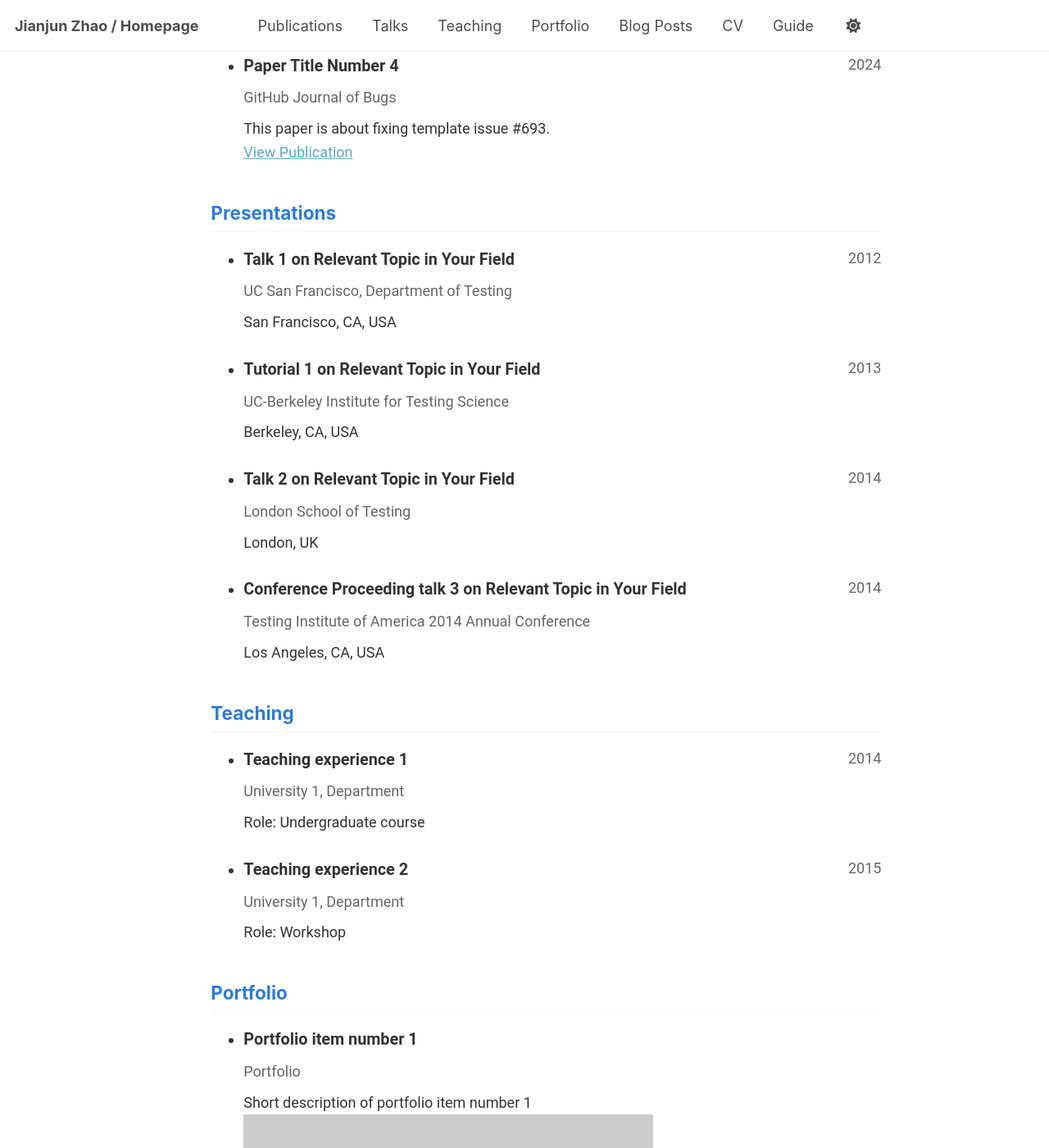
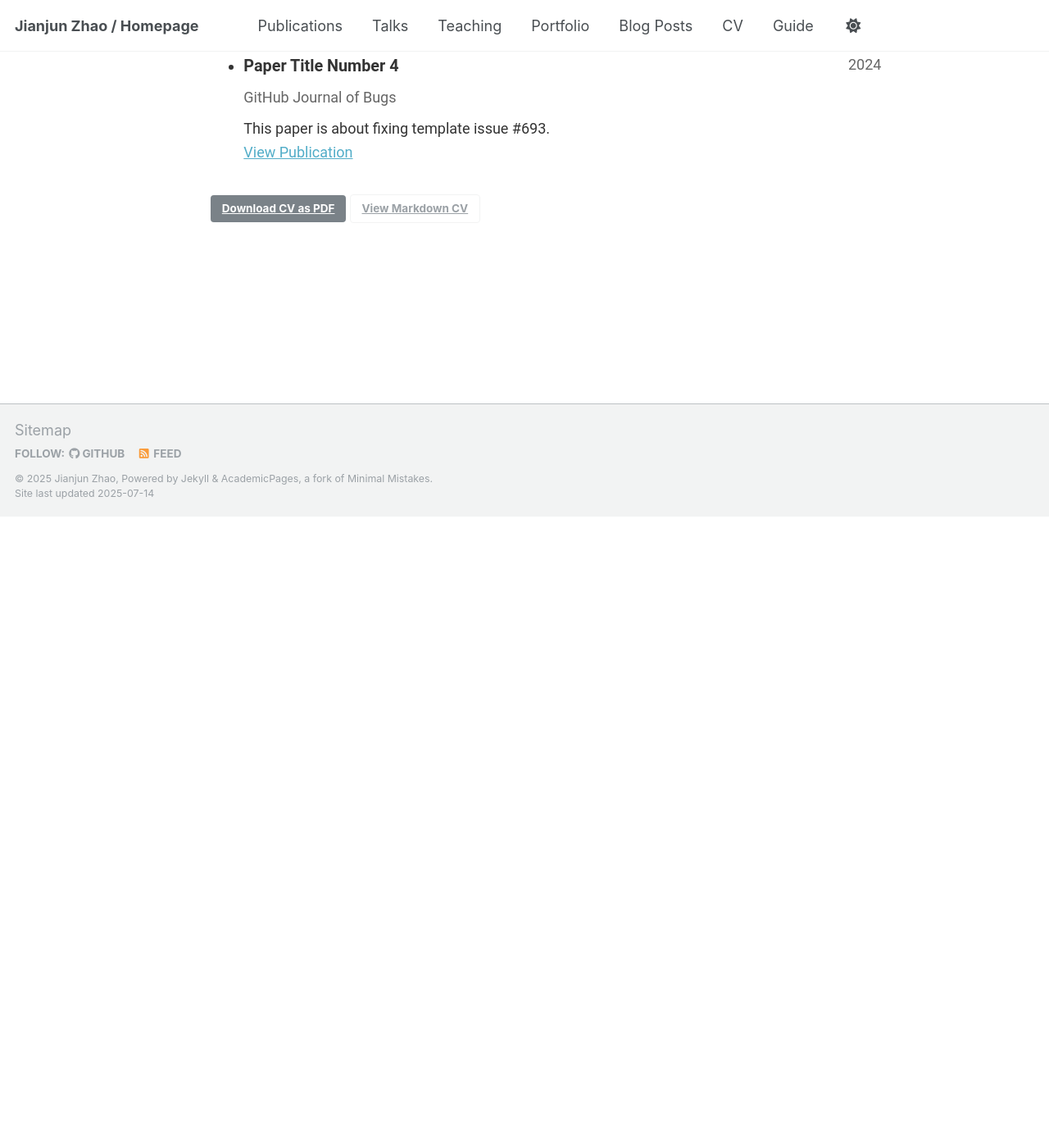
Before and after one commit to curryzjj/curryzjj.github.io, a Jekyll site: the page built from _pages/cv-json.md, in a window 1280 px wide and 1400 px high, scrolled down 1362 px. Shown: the whole window at 82% size. Built offline with Jekyll 4.4.1, drawn with Linux system fonts in a browser that asks for light colours; after the commit the page ends 1992 px from its top, so only the background shows below that.

Commit message:
Modify about

```diff
--- a/_data/cv.json
+++ b/_data/cv.json
@@ -95,58 +95,9 @@
     }
   ],
   "presentations": [
-    {
-      "name": "Talk 1 on Relevant Topic in Your Field",
-      "event": "UC San Francisco, Department of Testing",
-      "date": "2012-03-01",
-      "location": "San Francisco, CA, USA",
-      "description": ""
-    },
-    {
-      "name": "Tutorial 1 on Relevant Topic in Your Field",
-      "event": "UC-Berkeley Institute for Testing Science",
-      "date": "2013-03-01",
-      "location": "Berkeley, CA, USA",
-      "description": ""
-    },
-    {
-      "name": "Talk 2 on Relevant Topic in Your Field",
-      "event": "London School of Testing",
-      "date": "2014-02-01",
-      "location": "London, UK",
-      "description": ""
-    },
-    {
-      "name": "Conference Proceeding talk 3 on Relevant Topic in Your Field",
-      "event": "Testing Institute of America 2014 Annual Conference",
-      "date": "2014-03-01",
-      "location": "Los Angeles, CA, USA",
-      "description": ""
-    }
   ],
   "teaching": [
-    {
-      "course": "Teaching experience 1",
-      "institution": "University 1, Department",
-      "date": "2014-01-01",
-      "role": "Undergraduate course",
-      "description": ""
-    },
-    {
-      "course": "Teaching experience 2",
-      "institution": "University 1, Department",
-      "date": "2015-01-01",
-      "role": "Workshop",
-      "description": ""
-    }
   ],
   "portfolio": [
-    {
-      "name": "Portfolio item number 1",
-      "category": "portfolio",
-      "date": "",
-      "url": "",
-      "description": "Short description of portfolio item number 1<br/><img src='/images/500x300.png'>"
-    }
   ]
 }
```
